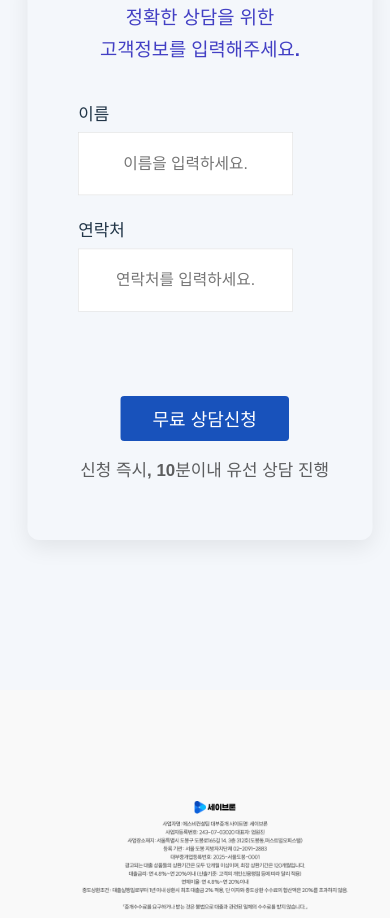
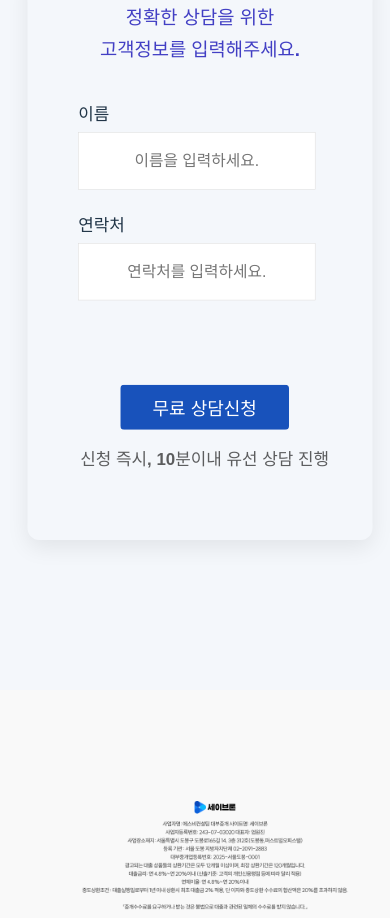
Before and after one commit to tara794600-bot/ziwon, a React (Vite) app: page / in a window 390 px wide. Shown: the part 3340-4258 px from the top of the page. Built offline with nearby package versions, Linux system fonts and the light colour scheme.

Commit message:
Update App.css

```diff
--- a/src/App.css
+++ b/src/App.css
@@ -886,7 +886,7 @@ font-size: 30px;
   input {
     font-size: 28px;
     height: 30px;
-    padding: 40px!important;
+    padding: 35px 60px   !important;
     text-align: center;
     margin-left: auto;
     margin-right: auto;
```
